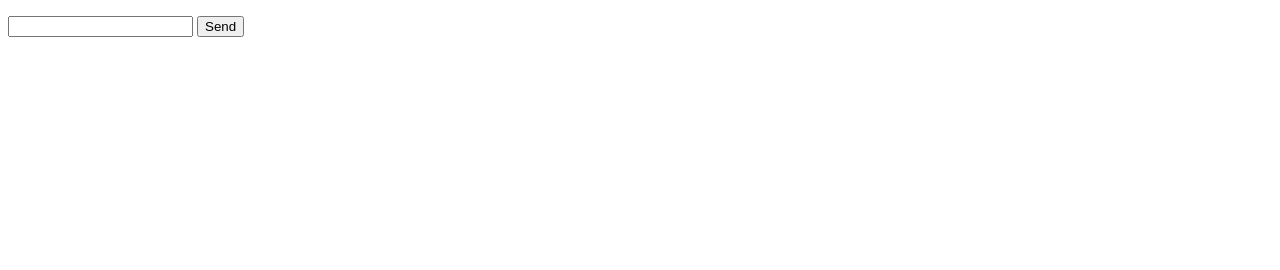
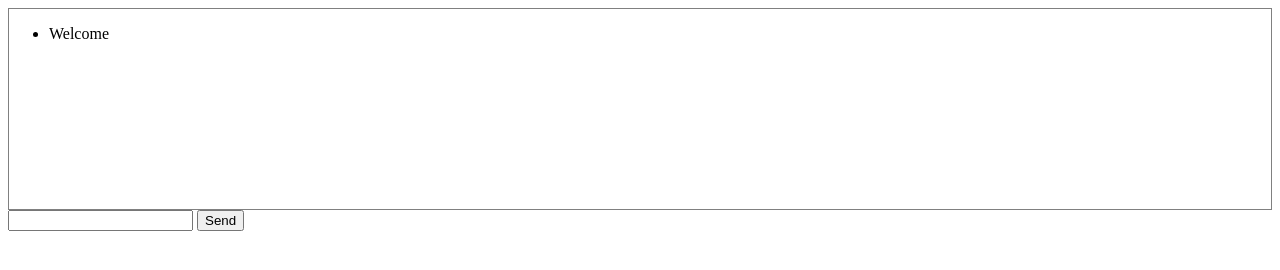
Before and after one commit to christocarr/multiplayer-game, a plain HTML site: page public/index.html in a window 1280 px wide. Drawn offline with Linux system fonts and the light colour scheme.

Commit message:
Fix form submit event listener

```diff
--- a/public/index.html
+++ b/public/index.html
@@ -10,8 +10,7 @@
     </div>
     <form class="chat-form">
       <input class="chat-text" type="text">
-      <!-- <input class="chat-send" type="button" value="Send"> -->
-      <button class="chat-send-button">Send</button>
+      <input class="chat-send" type="submit" value="Send">
     </form>
     <script src="index.js"></script>
   </body>
--- a/public/index.js
+++ b/public/index.js
@@ -3,20 +3,19 @@ const chatLog = (chatText) => {
   const chatLine = document.createElement('li');
   chatLine.textContent = chatText;
   chatBox.appendChild(chatLine);
-  // chatBox.scrollTop = chatBox.scrollHeight;
+  chatBox.scrollTop = chatBox.scrollHeight;
 };
 
 const onChatSubmitted = (ev) => {
-  ev.preventDefault()
+  ev.preventDefault();
   const chatTextInput = document.querySelector('.chat-text');
   const chatText = chatTextInput.value;
   chatTextInput.value = '';
   chatLog(chatText);
 };
 
-
 (() => {
-  chatLog('Welcome')
-  const chatForm = document.querySelector(chat-form)
-  chatForm.addEventListener('submit', onChatSubmitted)
-})
+  chatLog('Welcome');
+  const chatForm = document.querySelector('.chat-form');
+  chatForm.addEventListener('submit', onChatSubmitted);
+})();
--- a/public/style.css
+++ b/public/style.css
@@ -0,0 +1,5 @@
+.chat-log-wrapper {
+  height: 200px;
+  border: 1px solid grey;
+  overflow-y: scroll;
+}
```
